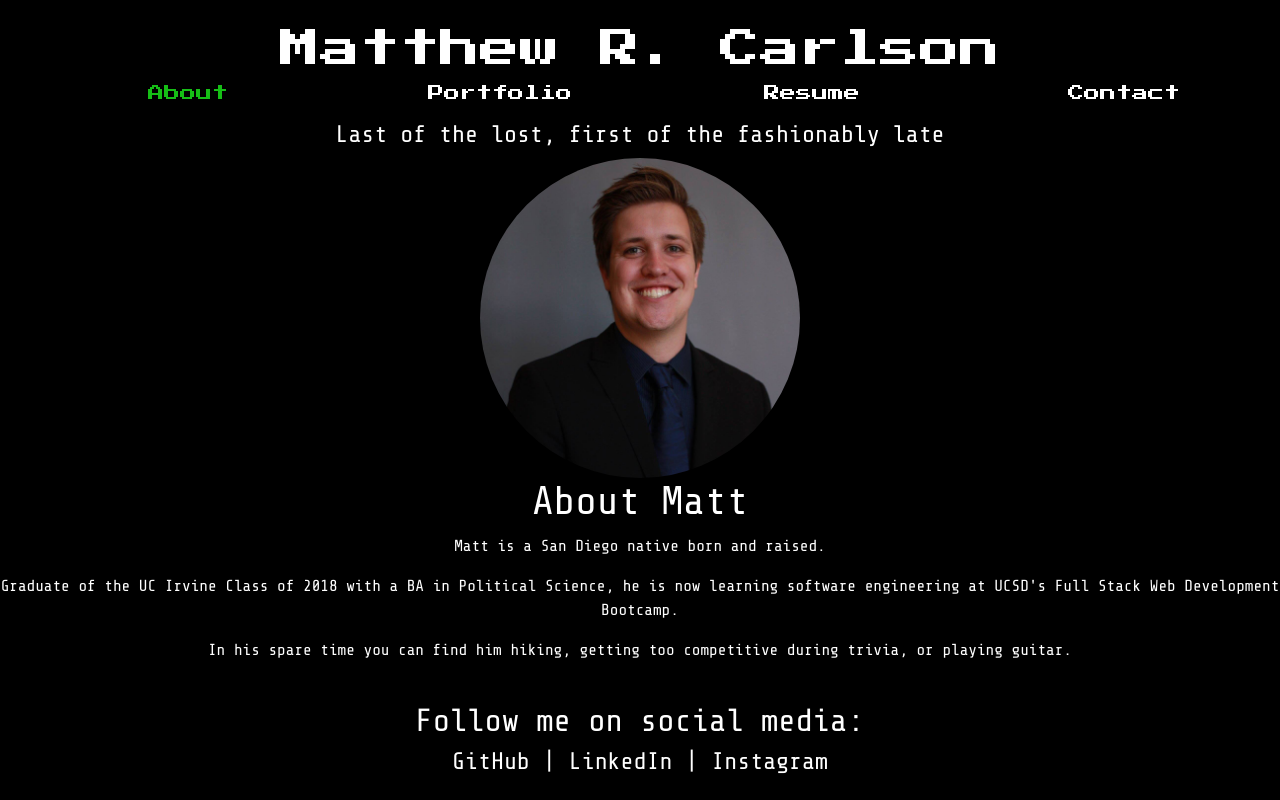
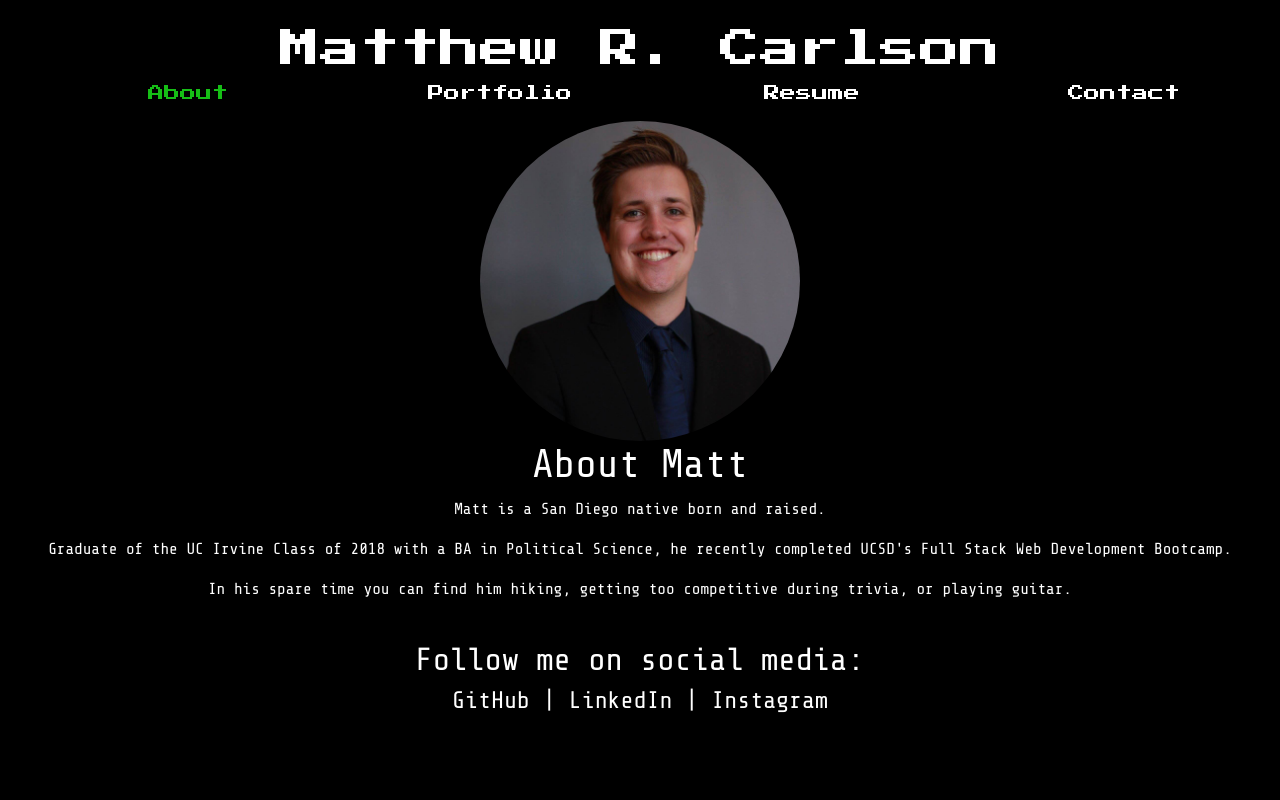
Before and after one commit to mrmrc182/mc-react-portfolio, a React (Create React App) app: page / in a window 1280 px wide. Built offline with nearby package versions, Linux system fonts and the light colour scheme.

Commit message:
small changes

```diff
--- a/src/components/PortfolioContainer.js
+++ b/src/components/PortfolioContainer.js
@@ -8,7 +8,6 @@ import Contact from './pages/Contact';
 export default function PortfolioContainer() {
   const [currentPage, setCurrentPage] = useState('About');
 
-  // This function is checking to see what the value of `currentPage` is. Depending on the value of currentPage, we return the corresponding component to render.
   const renderPage = () => {
     switch (currentPage) {
       case 'About':
@@ -26,9 +25,7 @@ export default function PortfolioContainer() {
 
   return (
     <div>
-      {/* We are passing the currentPage from state and the function to update it */}
       <NavBar currentPage={currentPage} handlePageChange={handlePageChange} />
-      {/* Here we are calling the renderPage function which will return a component  */}
       {renderPage()}
     </div>
   );
--- a/src/components/pages/About.js
+++ b/src/components/pages/About.js
@@ -4,7 +4,6 @@ import Headshot from "../../images/headshot.jpg";
 export default function About() {
   return (
     <div>
-      <h4 className="name">Last of the lost, first of the fashionably late</h4>
       <img
         className="picture"
         alt="A headshot of Mr. Carlson"
@@ -14,8 +13,7 @@ export default function About() {
       <p class="name">Matt is a San Diego native born and raised.</p>
       <p class="name">
         Graduate of the UC Irvine Class of 2018 with a BA in Political Science,
-        he is now learning software engineering at UCSD's Full Stack Web
-        Development Bootcamp.
+        he recently completed UCSD's Full Stack Web Development Bootcamp.
       </p>
       <p class="name">
         In his spare time you can find him hiking, getting too competitive
```
Also changed, not shown: src/components/Navigation/NavTabs.js (added, +15 -0 lines), src/components/Navigation/Navbar.module.css (added, +7 -0 lines), src/components/pages/Home.js (added, +14 -0 lines), 1 other file (tests, documents, lock files or other folders).
